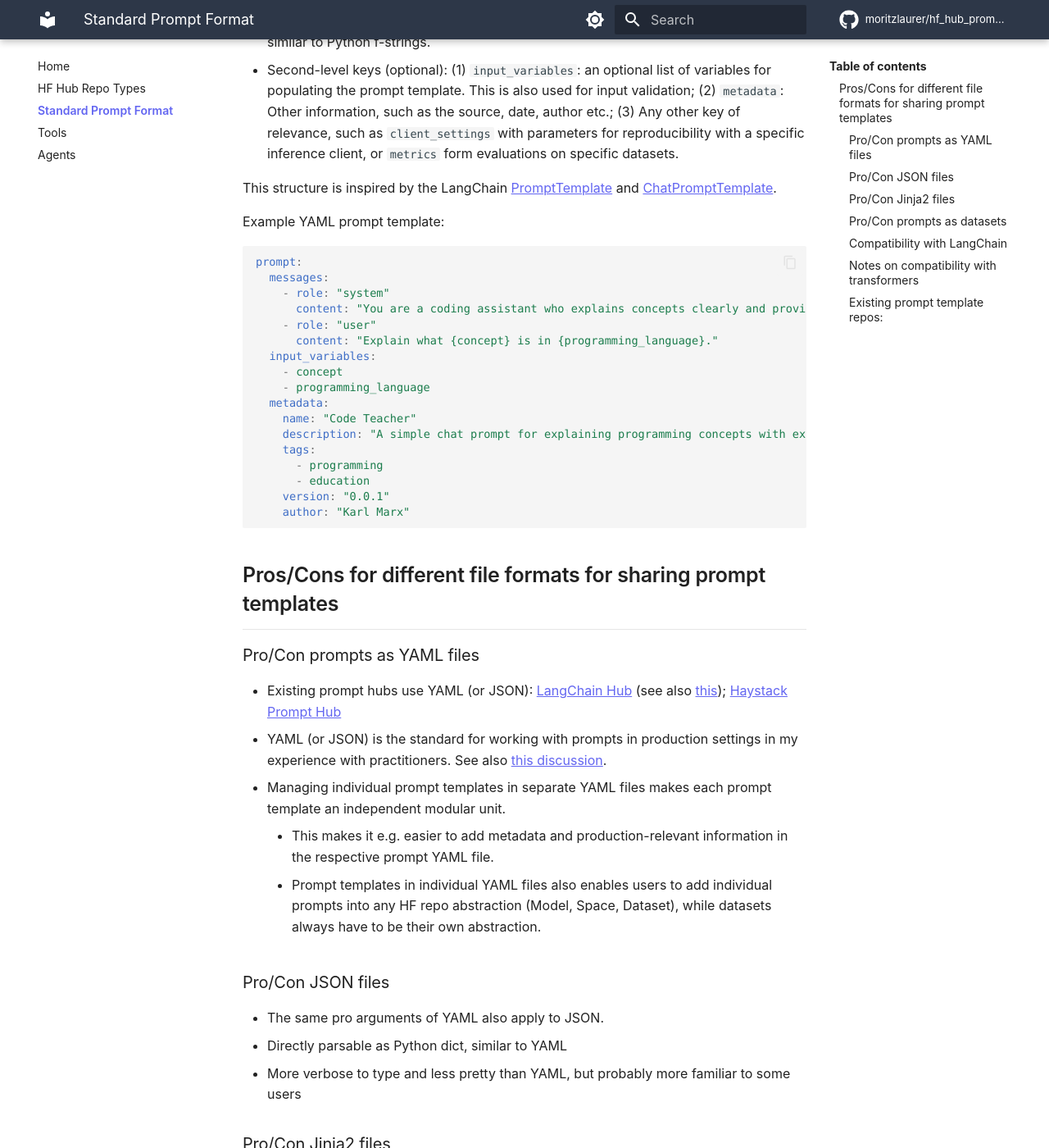
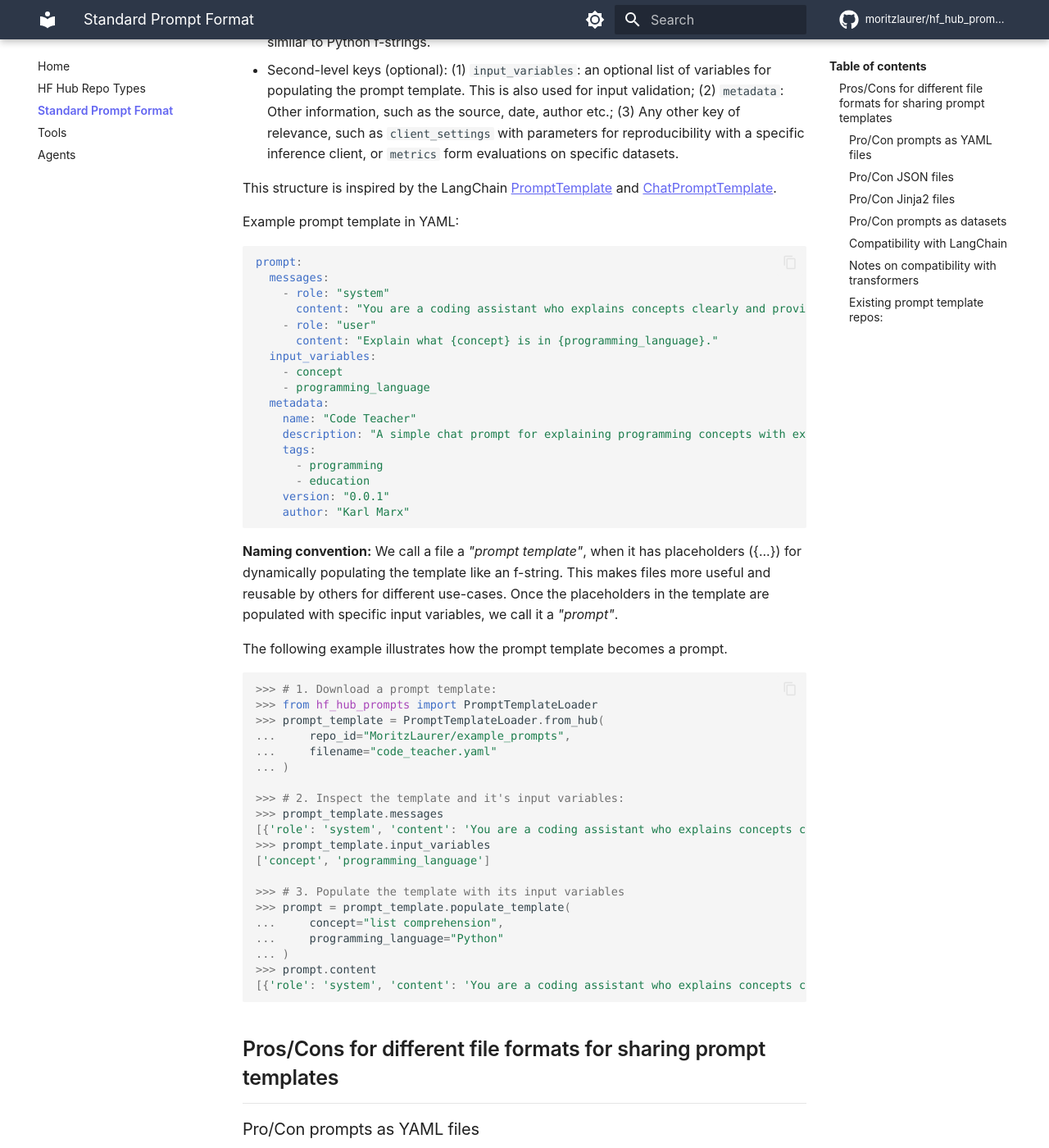
Before and after one commit to MoritzLaurer/prompt_templates, an MkDocs documentation site: the page built from docs/standard_prompt_format.md, in a window 1280 px wide and 1400 px high, scrolled down 510 px. Shown: the whole window at 82% size. Built offline with MkDocs 1.6.1 and Material for MkDocs 9.7.7, drawn with Linux system fonts in a browser that asks for light colours; comment, search, counter and statistics services are not loaded.

Commit message:
docs: clarified language on "prompt template" vs. "prompt"

````diff
--- a/docs/standard_prompt_format.md
+++ b/docs/standard_prompt_format.md
@@ -11,8 +11,7 @@ A prompt template YAML or JSON file must follow the following standardized struc
 This structure is inspired by the LangChain [PromptTemplate](https://python.langchain.com/api_reference/core/prompts/langchain_core.prompts.prompt.PromptTemplate.html)
 and [ChatPromptTemplate](https://python.langchain.com/api_reference/core/prompts/langchain_core.prompts.chat.ChatPromptTemplate.html).
 
-
-Example YAML prompt template:
+Example prompt template in YAML:
 ```yaml
 prompt:
   messages:
@@ -31,6 +30,33 @@ prompt:
       - education
     version: "0.0.1"
     author: "Karl Marx"
+```
+
+**Naming convention:** We call a file a *"prompt template"*, when it has placeholders ({...}) for dynamically populating the template like an f-string. This makes files more useful and reusable by others for different use-cases. Once the placeholders in the template are populated with specific input variables, we call it a *"prompt"*.
+
+The following example illustrates how the prompt template becomes a prompt.
+
+```python
+>>> # 1. Download a prompt template:
+>>> from hf_hub_prompts import PromptTemplateLoader
+>>> prompt_template = PromptTemplateLoader.from_hub(
+...     repo_id="MoritzLaurer/example_prompts",
+...     filename="code_teacher.yaml"
+... )
+
+>>> # 2. Inspect the template and it's input variables:
+>>> prompt_template.messages
+[{'role': 'system', 'content': 'You are a coding assistant who explains concepts clearly and provides short examples.'}, {'role': 'user', 'content': 'Explain what {concept} is in {programming_language}.'}]
+>>> prompt_template.input_variables
+['concept', 'programming_language']
+
+>>> # 3. Populate the template with its input variables
+>>> prompt = prompt_template.populate_template(
+...     concept="list comprehension",
+...     programming_language="Python"
+... )
+>>> prompt.content
+[{'role': 'system', 'content': 'You are a coding assistant who explains concepts clearly and provides short examples.'}, {'role': 'user', 'content': 'Explain what list comprehension is in Python.'}]
 ```
 
 
````
Also changed, not shown: docs/index.md (+5 -5 lines), docs/repo_types_examples.md (+15 -16 lines).
